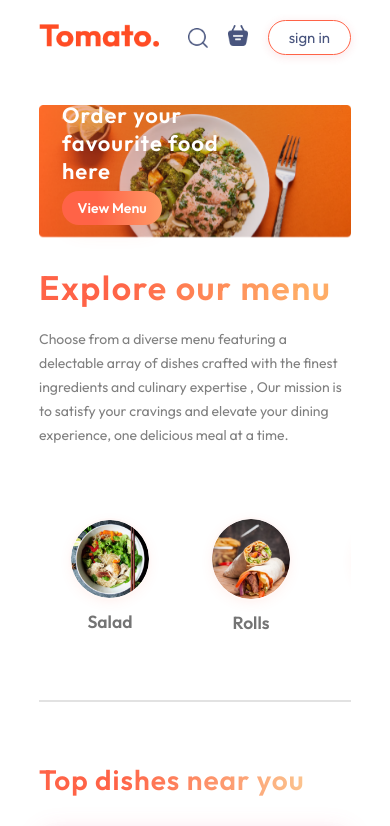
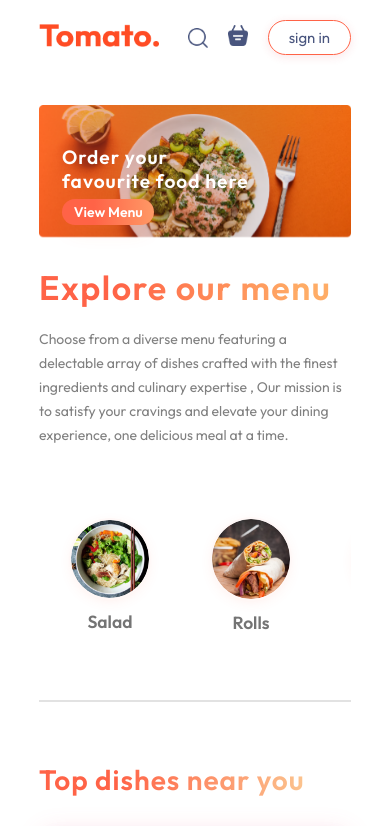
Before and after one commit to KanakYadav001/Food-Website, a React (Vite) app: page / in a window 390 px wide. Shown: the top 826 px of the page. Built offline with nearby package versions, Linux system fonts and the light colour scheme.

Commit message:
Fix Responsiveness

```diff
--- a/src/components/Header/Header.css
+++ b/src/components/Header/Header.css
@@ -107,7 +107,8 @@
   .header-contents { max-width: 45%; }
 }
 @media (max-width: 750px) {
-  .header-contents { max-width: 65%; }
+  .header-contents { max-width: 60%; }
+  .header-contents h2{ font-size: 1.2rem}
   .header-contents p { display: none; }
-  .header-contents button { padding: 2vw 4vw; }
+  .header-contents button { padding: 1vw 3vw; }
 }
--- a/src/pages/Home/Home.jsx
+++ b/src/pages/Home/Home.jsx
@@ -10,7 +10,7 @@ const Home = () => {
     <div>
       <Header/>
       <ExploreMenu category={category} setCategory={setCategory}/>
-      <FoodDisplay category={category}/>\
+      <FoodDisplay category={category}/>
       <AppDownlod/>
     </div>
   )
--- a/src/pages/PlaceOrder/PlaceOrder.css
+++ b/src/pages/PlaceOrder/PlaceOrder.css
@@ -80,7 +80,7 @@
   flex: 1 1 47%;
 }
 
-/* Right Side (Cart Totals & Button) */
+
 .place-order-right {
   width: 100%;
   max-width: max(40%, 500px);
@@ -142,7 +142,7 @@
   border-top: 1.2px solid #ffece6;
 }
 
-/* Responsive */
+
 @media (max-width: 950px) {
   .place-order {
     gap: 18px;
```
Also changed, not shown: src/pages/Cart/Cart.css (+3 -4 lines).
